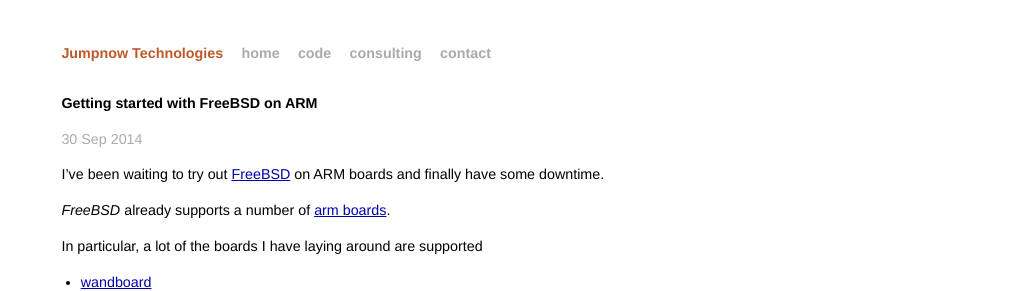
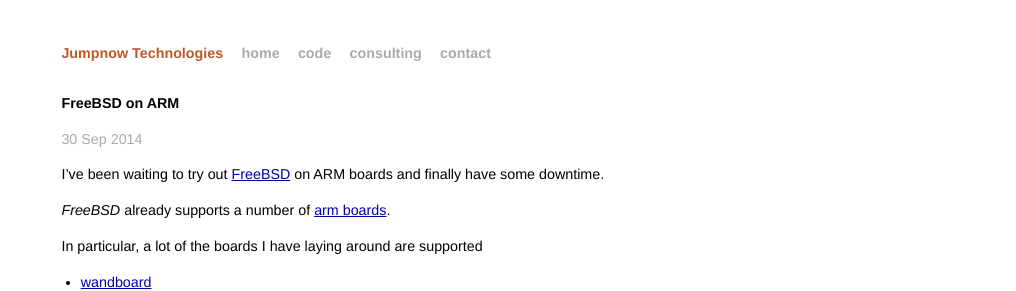
Before and after one commit to jumpnow/jumpnowtek-site, a Jekyll site: the page built from _posts/2014-10-20-FreeBSD-on-ARM.md, in a window 1280 px wide and 900 px high. Shown: the top 291 px of the window, without its empty margins (264-1280 px from the left). Built offline with Jekyll 4.4.1, drawn with Linux system fonts in a browser that asks for light colours.

Commit message:
Change title for freebsd arm post

```diff
--- a/_posts/2014-10-20-FreeBSD-on-ARM.md
+++ b/_posts/2014-10-20-FreeBSD-on-ARM.md
@@ -1,10 +1,10 @@
 ---
 layout: post
-title: Getting started with FreeBSD on ARM
-description: "Some initial notes on running FreeBSD on a Wandboard-Quad"
+title: FreeBSD on ARM
+description: "Running FreeBSD on some ARM boards"
 date: 2014-09-30 10:30:00
 categories: freebsd
-tags: [freebsd, arm, wandboard]
+tags: [freebsd, arm, wandboard, raspberry pi]
 ---
 
 I've been waiting to try out [FreeBSD][freebsd] on ARM boards and finally have some downtime.
```
